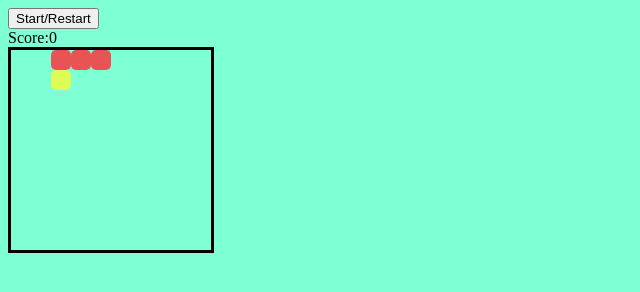
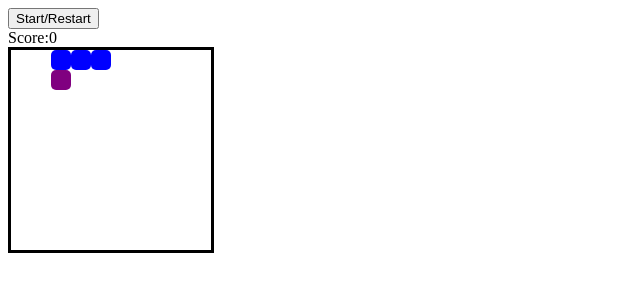
Before and after one commit to anmol-1010/snakeGameJS, a plain HTML site: page index.html in a window 1280 px wide. Both pictures are taken after a click on the button "Start/Restart". Shown: the whole page, without its empty margins (0-640 px from the left). Drawn offline with Linux system fonts and the light colour scheme.

Commit message:
Revert the background change

```diff
--- a/css/style.css
+++ b/css/style.css
@@ -1,7 +1,3 @@
-body{
-    background-color: aquamarine;
-}
-
 .grid{
     width: 200px;
     height: 200px;
@@ -17,12 +13,12 @@ body{
 
 .snake{
     border-radius: 5px;
-    background-color: rgb(232, 83, 83);
+    background-color: blue;
 }
 
 .apple{
     border-radius: 5px;
-    background-color: rgb(222, 252, 86);
+    background-color: purple;
 }
 .apple::before{
     border-radius: 2px;
```
